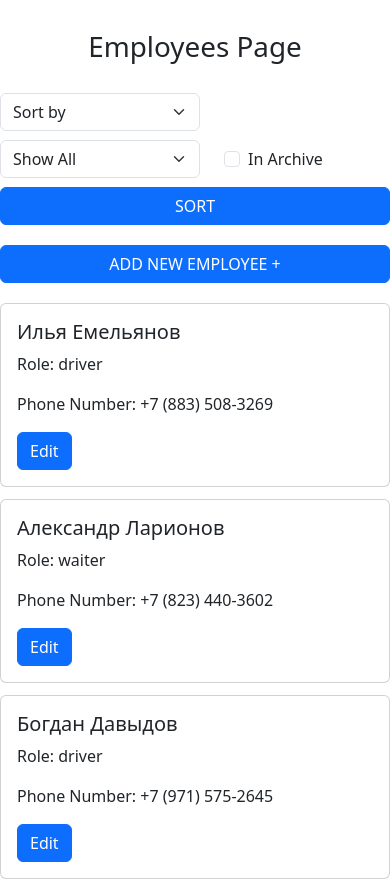
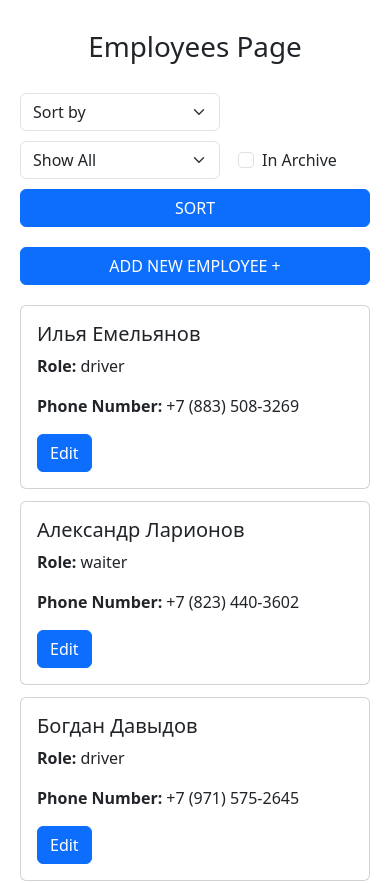
Before and after one commit to ya-nastia/test-task-pizza-soft, a React (Create React App) app: page / in a window 390 px wide. Shown: the top 883 px of the page. Built offline with nearby package versions, Linux system fonts and the light colour scheme.

Commit message:
implemented adaptive styles for main page

```diff
--- /dev/null
+++ b/src/components/EmployeeCard/EmployeeCard.scss
@@ -0,0 +1,8 @@
+.card {
+  &-text {
+    display: flex;
+    align-items: center;
+    flex-wrap: wrap;
+    gap: 4px;
+  }
+}
--- a/src/components/EmployeeCard/EmployeeCard.tsx
+++ b/src/components/EmployeeCard/EmployeeCard.tsx
@@ -1,5 +1,6 @@
 import React from 'react';
 import { Link } from 'react-router-dom';
+import './EmployeeCard.scss';
 
 interface IEmployeeCard {
   id: number;
@@ -13,8 +14,8 @@ const EmployeeCard: React.FC<IEmployeeCard> = ({ id, name, role, phone }) => {
     <div className="card">
       <div className="card-body">
         <h5 className="card-title">{name}</h5>
-        <p className="card-text">Role: {role}</p>
-        <p className="card-text">Phone Number: {phone}</p>
+        <p className="card-text"><b>Role:</b> <span>{role}</span></p>
+        <p className="card-text"><b>Phone Number:</b> <span>{phone}</span></p>
         <Link to={`/edit-employee/${id}`} className="btn btn-primary">Edit</Link>
       </div>
     </div>
--- a/src/pages/EmployeesPage/EmployeesPage.scss
+++ b/src/pages/EmployeesPage/EmployeesPage.scss
@@ -1,6 +1,8 @@
 .employees-page {
+  margin: 30px 0;
+
   h1 {
-    margin: 30px 0;
+    margin-bottom: 30px;
     text-align: center;
   }
 
@@ -11,6 +13,17 @@
 
     margin: 0 auto 20px;
     max-width: 600px;
+
+    @media (max-width: 768px) {
+      gap: 10px;
+      max-width: 100%;
+      width: 100%;
+      padding: 0 20px;
+
+      & .form-check {
+        margin: 0 !important;
+      }
+    }
   }
 
   .form-select {
@@ -33,6 +46,12 @@
 
       text-transform: uppercase;
     }
+
+    @media (max-width: 768px) {
+      max-width: 100%;
+      width: 100%;
+      padding: 0 20px;
+    }
   }
 
   .employees-list {
@@ -42,5 +61,11 @@
 
     margin: 0 auto;
     max-width: 600px;
+
+    @media (max-width: 768px) {
+      max-width: 100%;
+      width: 100%;
+      padding: 0 20px;
+    }
   }
 }
```
